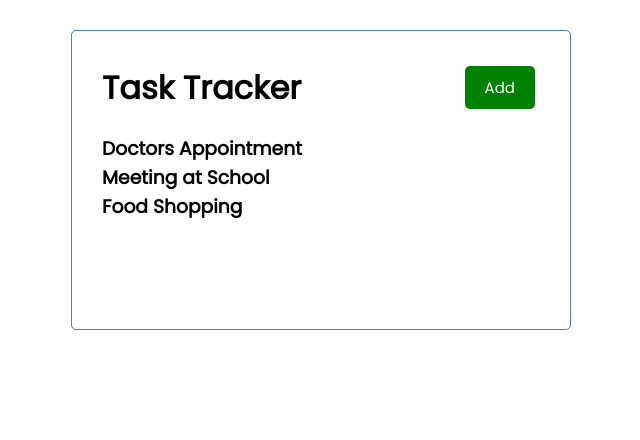
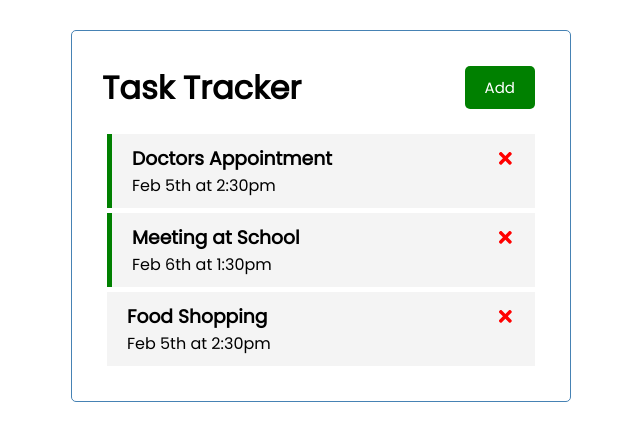
Before and after one commit to sspatari/react-task-tracker, a React (Create React App) app: page / in a window 1280 px wide. Shown: the top 440 px of the page, without its empty margins (319-959 px from the left). Built offline with nearby package versions, Linux system fonts and the light colour scheme.

Commit message:
feat: add task component

```diff
--- a/package.json
+++ b/package.json
@@ -9,6 +9,7 @@
     "prop-types": "^15.8.0",
     "react": "^17.0.2",
     "react-dom": "^17.0.2",
+    "react-icons": "^4.3.1",
     "react-scripts": "4.0.3",
     "web-vitals": "^1.1.2"
   },
--- a/src/App.js
+++ b/src/App.js
@@ -24,10 +24,26 @@
     },
   ]);
 
+  const deleteTask = (id) => {
+    setTasks(tasks.filter((task) => task.id !== id));
+  };
+
+  const toggleReminder = (id) => {
+    setTasks(
+      tasks.map((task) =>
+        task.id === id ? { ...task, reminder: !task.reminder } : task
+      )
+    );
+  };
+
   return (
     <div className="container">
       <Header />
-      <Tasks tasks={tasks} />
+      {tasks.length > 0 ? (
+        <Tasks tasks={tasks} onDelete={deleteTask} onToggle={toggleReminder} />
+      ) : (
+        'No Tasks to show'
+      )}
     </div>
   );
 }
--- /dev/null
+++ b/src/components/Task.js
@@ -0,0 +1,33 @@
+import PropTypes from 'prop-types';
+import { FaTimes } from 'react-icons/fa';
+
+function Task({ task, onDelete, onToggle }) {
+  return (
+    <div
+      className={`task ${task.reminder ? 'reminder' : ''}`}
+      onDoubleClick={() => onToggle(task.id)}
+    >
+      <h3>
+        {task.text}
+        <FaTimes
+          style={{ color: 'red', cursor: 'pointer' }}
+          onClick={() => onDelete(task.id)}
+        />
+      </h3>
+      <p>{task.day}</p>
+    </div>
+  );
+}
+
+Task.propTypes = {
+  task: PropTypes.shape({
+    id: PropTypes.number.isRequired,
+    text: PropTypes.string.isRequired,
+    day: PropTypes.string.isRequired,
+    reminder: PropTypes.bool.isRequired,
+  }).isRequired,
+  onDelete: PropTypes.func.isRequired,
+  onToggle: PropTypes.func.isRequired,
+};
+
+export default Task;
--- a/src/components/Tasks.js
+++ b/src/components/Tasks.js
@@ -1,10 +1,16 @@
 import PropTypes from 'prop-types';
+import Task from './Task';
 
-function Tasks({ tasks }) {
+function Tasks({ tasks, onDelete, onToggle }) {
   return (
     <>
       {tasks.map((task) => (
-        <h3 key={task.id}>{task.text}</h3>
+        <Task
+          key={task.id}
+          task={task}
+          onDelete={onDelete}
+          onToggle={onToggle}
+        />
       ))}
     </>
   );
@@ -19,6 +25,8 @@
       reminder: PropTypes.bool.isRequired,
     }).isRequired
   ).isRequired,
+  onDelete: PropTypes.func.isRequired,
+  onToggle: PropTypes.func.isRequired,
 };
 
 export default Tasks;
```
Also changed, not shown: 1 other file (tests, documents, lock files or other folders).
